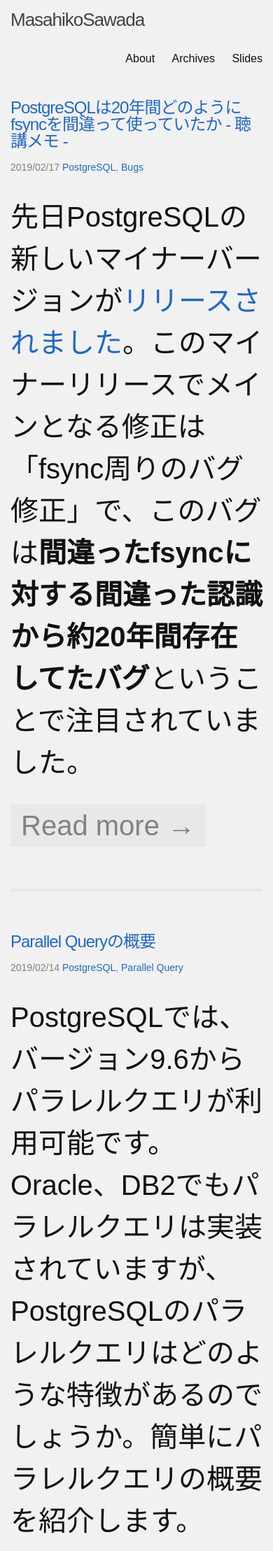
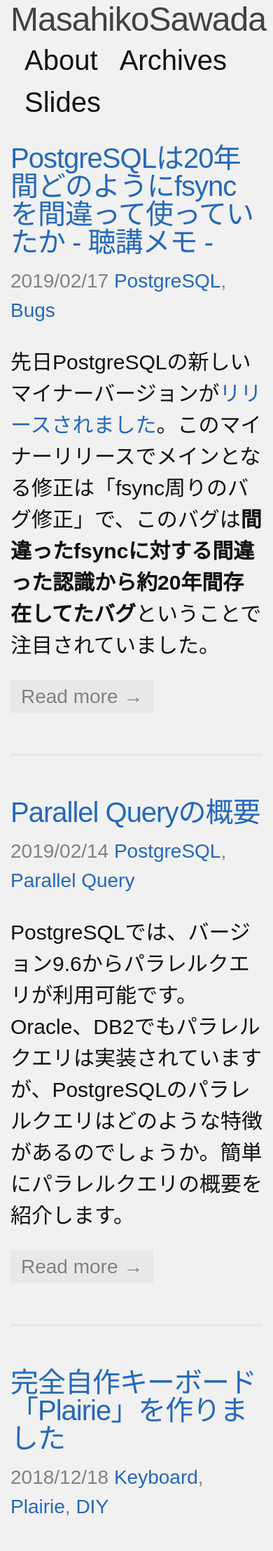
Before and after one commit to MasahikoSawada/masahikosawada.github.io, a Jekyll site: the page built from index.html, in a window 390 px wide. Shown: the top 2217 px of the page at 70% size. Built offline with Jekyll 4.4.1, drawn with Linux system fonts in a browser that asks for light colours; the list of posts is cut into pages by our own code.

Commit message:
Mobile: base font size is 30px.

```diff
--- a/_sass/msawada/_base.scss
+++ b/_sass/msawada/_base.scss
@@ -158,7 +158,7 @@
   font-style: italic;
 
   @include media-query($on-laptop) {
-     font-size: 40px;
+     font-size: 30px;
   }
 
   > :last-child {
@@ -190,6 +190,9 @@
   border: 1px solid $grey-color-light;
   border-radius: 0;
   background-color: lighten($grey-color-light, 5%);
+  @include media-query($on-laptop) {
+     font-size: 30px;
+  }
 }
 
 code {
--- a/_sass/msawada/_layout.scss
+++ b/_sass/msawada/_layout.scss
@@ -6,6 +6,9 @@
 
   // Positioning context for the mobile navigation icon
   position: relative;
+  @include media-query($on-laptop) {
+     font-size: 40px;
+  }
 }
 
 .site-title {
@@ -16,6 +19,9 @@
   margin-bottom: 0;
   float: left;
 
+  @include media-query($on-laptop) {
+     font-size: 48px;
+  }
   &,
   &:visited {
     color: $grey-color-dark;
@@ -58,11 +64,17 @@
 
 .footer-heading {
   @include relative-font-size(0.8);
+  @include media-query($on-laptop) {
+     font-size: 40px * 0.8;
+  }
   margin-bottom: $spacing-unit / 2;
 }
 
 .footer-col-wrapper {
   @include relative-font-size(0.9375);
+  @include media-query($on-laptop) {
+     font-size: 40px * 0.9375;
+  }
   color: $grey-color;
   margin-left: -$spacing-unit / 2;
   @extend %clearfix;
@@ -90,13 +102,16 @@
 .page-content {
   padding: $spacing-unit 0;
   @include media-query($on-laptop) {
-     font-size: 40px;
+     font-size: 28px;
   }
 }
 
 .page-heading {
   @include relative-font-size(2);
   text-decoration: underline;
+  @include media-query($on-laptop) {
+       font-size: 40px;
+  }
 }
 
 .post-list-heading {
@@ -127,6 +142,9 @@
 
   .post-link {
     font-size: 24px;
+    @include media-query($on-laptop) {
+      font-size: 32px;
+    }
   }
 
   > li {
@@ -137,11 +155,18 @@
 .post-meta {
   font-size: $small-font-size;
   color: $grey-color;
+  @include media-query($on-laptop) {
+     font-size: 28px;
+  }
 }
 
 .post-link {
   display: block;
   @include relative-font-size(1.5);
+  @include media-query($on-laptop) {
+     font-size: 40px;
+  }
+
   &:visited {
     color: $text-color;
   }
@@ -176,6 +201,9 @@
  */
 .post-header {
   margin-bottom: $spacing-unit;
+  @include media-query($on-laptop) {
+     font-size: 40px * 0.8;
+  }
 }
 
 .post-title {
@@ -184,7 +212,7 @@
   line-height: 1;
 
   @include media-query($on-laptop) {
-    font-size: 60px;
+    font-size: 58px;
   }
 }
 
@@ -210,9 +238,6 @@
     @include media-query($on-laptop) {
       font-size: 52px;
     }
-    @media screen and (max-width: 480px) {
-      font-size: 50px;
-    }
   }
 
   h3 {
@@ -220,9 +245,6 @@
 
     @include media-query($on-laptop) {
       font-size: 40px;
-    }
-    @media screen and (max-width: 480px) {
-      font-size: 90px;
     }
   }
 
@@ -232,9 +254,10 @@
     @include media-query($on-laptop) {
       font-size: 38px;
     }
-    @media screen and (max-width: 480px) {
-      font-size: 90px;
-    }
+  }
+
+  @include media-query($on-laptop) {
+     font-size: 30px;
   }
 }
 
```
